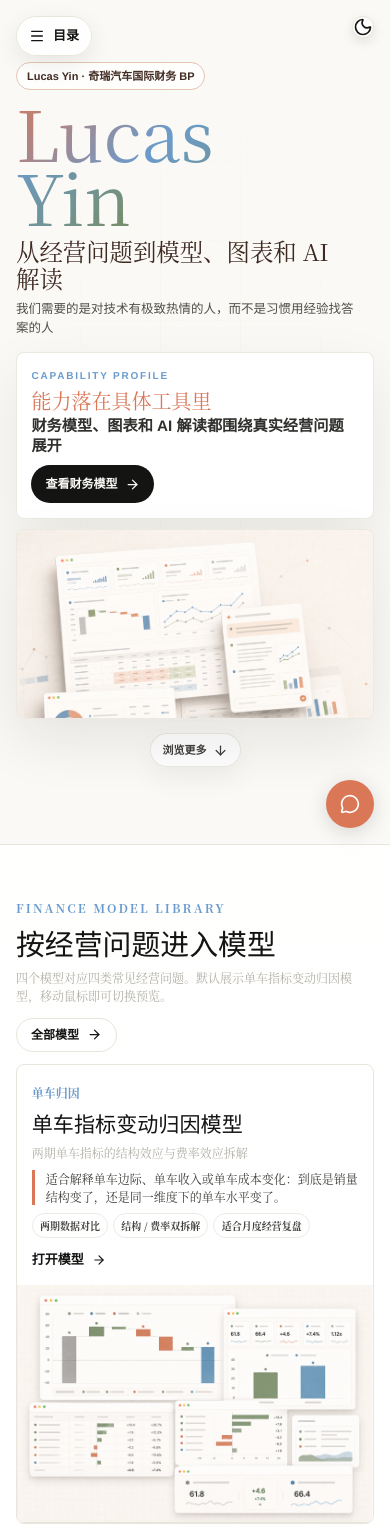
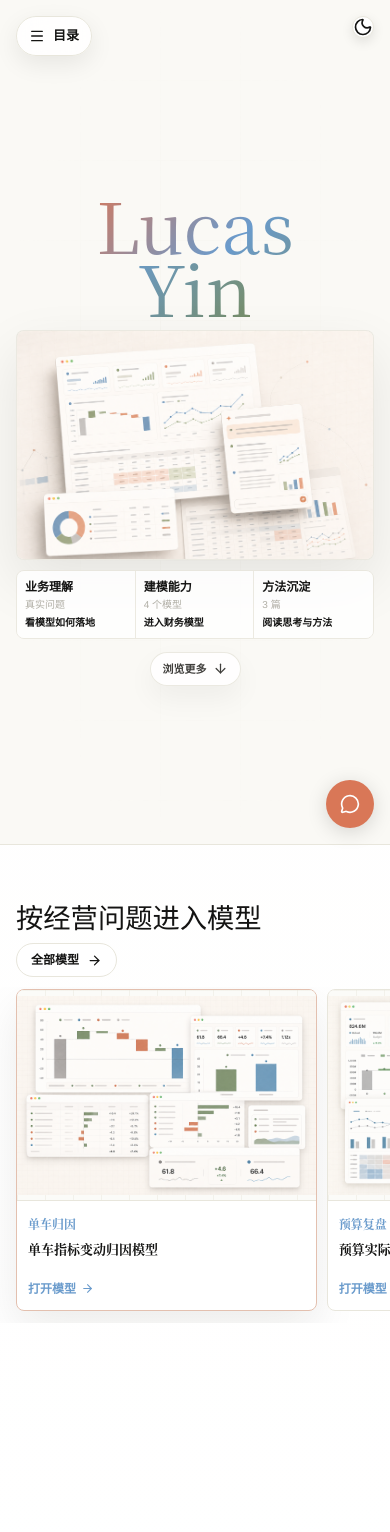
Before and after one commit to yinpengtao2002-ai/yinpengtao2002-ai.github.io, a Next.js app: page / in a window 390 px wide. Shown: the top 1532 px of the page. Built offline with nearby package versions, Linux system fonts and the light colour scheme.

Commit message:
Polish mobile homepage flow

```diff
--- a/src/app/globals.css
+++ b/src/app/globals.css
@@ -639,7 +639,7 @@ h6 {
 .home-hero-floating-widgets {
   position: absolute;
   inset: -30px -28px -22px;
-  z-index: 3;
+  z-index: 1;
   overflow: visible;
   pointer-events: none;
 }
@@ -1377,47 +1377,41 @@ h6 {
   .home-hero {
     align-items: stretch;
     min-height: 100svh;
-    padding-top: clamp(3.9rem, 7svh, 4.5rem);
-    padding-bottom: 1.4rem;
+    padding-top: clamp(3.2rem, 6svh, 3.9rem);
+    padding-bottom: 1.1rem;
   }
 
   .home-hero-frame {
-    gap: 0.75rem;
+    justify-content: center;
+    gap: 0.65rem;
   }
 
   .home-hero-split {
     grid-template-columns: 1fr;
-    gap: 0.85rem;
+    gap: 0.72rem;
   }
 
   .home-hero-left {
-    align-items: flex-start;
+    align-items: center;
+    text-align: center;
   }
 
   .home-hero-title {
-    font-size: clamp(3.3rem, 18vw, 4.8rem);
+    font-size: clamp(3.45rem, 18vw, 4.8rem);
     line-height: 0.9;
+    text-align: center;
   }
 
   .home-hero-eyebrow {
-    min-height: 28px;
-    margin-bottom: 10px;
-    font-size: 11px;
-    padding-inline: 10px;
+    display: none;
   }
 
   .home-hero-slogan {
-    max-width: 340px;
-    margin-top: 11px;
-    font-size: clamp(1.15rem, 6vw, 1.6rem);
-    line-height: 1.16;
+    display: none;
   }
 
   .home-hero-lede {
-    max-width: 340px;
-    margin-top: 8px;
-    font-size: 12.5px;
-    line-height: 1.55;
+    display: none;
   }
 
   .home-hero-proof-list {
@@ -1435,7 +1429,7 @@ h6 {
   }
 
   .home-hero-copy-card {
-    padding: 0.9rem;
+    display: none;
   }
 
   .home-hero-kicker {
@@ -1457,7 +1451,11 @@ h6 {
   }
 
   .home-hero-workflow-strip {
-    display: none;
+    display: grid;
+    grid-template-columns: repeat(3, minmax(0, 1fr));
+    overflow: hidden;
+    border: 1px solid color-mix(in srgb, var(--border) 82%, transparent);
+    border-radius: 8px;
   }
 
   .product-stage-image {
@@ -1465,7 +1463,7 @@ h6 {
   }
 
   .product-stage-visual {
-    height: clamp(150px, 23svh, 190px);
+    height: clamp(172px, 28svh, 230px);
   }
 
   .home-primary-action {
@@ -1492,16 +1490,15 @@ h6 {
     font-size: 10px !important;
   }
 
-  .home-proof-body {
-    min-height: 32px;
-    margin: 5px 0 0;
+  .home-hero-workflow-strip .home-proof-body {
+    display: none;
+  }
+
+  .home-hero-workflow-strip .home-proof-link {
+    display: block;
+    margin-top: 5px;
     font-size: 10.5px;
-    line-height: 1.48;
-    -webkit-line-clamp: 2;
-  }
-
-  .home-proof-link {
-    display: none;
+    line-height: 1.25;
   }
 
   .home-hero-continue {
@@ -1518,22 +1515,18 @@ h6 {
   .home-finance-header {
     align-items: flex-start;
     flex-direction: column;
-    gap: 0.75rem;
-    margin-bottom: 12px;
+    gap: 0.55rem;
+    margin-bottom: 10px;
+  }
+
+  .home-finance-kicker,
+  .home-finance-intro {
+    display: none;
   }
 
   .home-finance-title {
-    font-size: clamp(1.6rem, 7.4vw, 2rem);
-    margin-bottom: 7px;
-  }
-
-  .home-finance-intro {
-    display: -webkit-box;
-    font-size: 12px;
-    line-height: 1.55;
-    -webkit-box-orient: vertical;
-    -webkit-line-clamp: 2;
-    overflow: hidden;
+    font-size: clamp(1.55rem, 7vw, 1.92rem);
+    margin-bottom: 0;
   }
 
   .home-finance-library-link {
@@ -1542,9 +1535,12 @@ h6 {
   }
 
   .home-finance-showcase {
-    display: grid;
-    grid-template-columns: 1fr;
-    gap: 10px;
+    display: block;
+    min-height: 0;
+  }
+
+  .home-finance-stage {
+    display: none;
   }
 
   .home-finance-stage-copy {
@@ -1591,20 +1587,43 @@ h6 {
   }
 
   .home-finance-switcher {
-    grid-template-columns: repeat(2, minmax(0, 1fr));
-    gap: 8px;
+    display: flex;
+    grid-template-columns: none;
+    gap: 10px;
+    margin-inline: -16px;
+    overflow-x: auto;
+    overscroll-behavior-x: contain;
+    padding: 2px 16px 12px;
+    scroll-padding-inline: 16px;
+    scroll-snap-type: x mandatory;
+    -webkit-overflow-scrolling: touch;
+  }
+
+  .home-finance-switcher::-webkit-scrollbar {
+    display: none;
+  }
+
+  .home-finance-switch-card {
+    flex: 0 0 min(84%, 330px);
+    scroll-snap-align: center;
   }
 
   .home-finance-switch-card .finance-model-preview {
-    display: none;
+    display: block;
+    aspect-ratio: 1.42;
   }
 
   .home-finance-switch-copy {
-    padding: 9px 10px;
+    padding: 10px 11px 11px;
   }
 
   .home-finance-switch-copy strong {
-    font-size: 12px;
+    display: -webkit-box;
+    min-height: 34px;
+    font-size: 13px;
+    -webkit-box-orient: vertical;
+    -webkit-line-clamp: 2;
+    overflow: hidden;
   }
 
   .home-finance-switch-open {
@@ -1615,6 +1634,19 @@ h6 {
   .home-section {
     padding-top: 3.4rem;
     padding-bottom: 3.4rem;
+  }
+
+  .home-finance-section {
+    align-items: flex-start;
+    height: 100svh;
+    min-height: 100svh;
+    overflow: hidden;
+    padding-top: clamp(3.35rem, 7svh, 3.9rem);
+    padding-bottom: 0.95rem;
+  }
+
+  .home-section.home-finance-section {
+    align-items: flex-start;
   }
 
   .finance-index-page {
--- a/src/components/home/CapabilityHero.tsx
+++ b/src/components/home/CapabilityHero.tsx
@@ -1,6 +1,6 @@
 "use client";
 
-import { motion } from "framer-motion";
+import { motion, type Transition } from "framer-motion";
 import Link from "next/link";
 import type { MouseEvent } from "react";
 import { ArrowDown, ArrowRight } from "lucide-react";
@@ -11,6 +11,7 @@ import { useViewportProfile } from "@/lib/useLowMotionMode";
 
 const UI_FONT =
   'var(--font-poppins), "PingFang SC", "Hiragino Sans GB", "Microsoft YaHei", "Helvetica Neue", Arial, sans-serif';
+const HERO_EASE = [0.22, 1, 0.36, 1] as const;
 
 const PROOFS = [
   {
@@ -37,10 +38,26 @@ const PROOFS = [
 ];
 
 export default function CapabilityHero() {
-  const { lowMotion } = useViewportProfile();
-  const centerHoldDelay = 1;
-  const leftInitial = lowMotion ? { opacity: 0, y: 16 } : { opacity: 1, x: "min(430px, 32vw)" };
-  const rightInitial = lowMotion ? { opacity: 0, y: 16 } : { opacity: 0, x: "min(110px, 8vw)" };
+  const { isMobileLike, lowMotion, prefersReducedMotion } = useViewportProfile();
+  const centerHoldDelay = isMobileLike ? 0.95 : 1;
+  const shouldReduceMotion = prefersReducedMotion || (lowMotion && !isMobileLike);
+  const heroAnimate = { opacity: 1, x: 0, y: 0 };
+  const leftInitial = shouldReduceMotion
+    ? { opacity: 0, y: 16 }
+    : isMobileLike
+      ? { opacity: 1, x: 0, y: "20svh" }
+      : { opacity: 1, x: "min(430px, 32vw)" };
+  const rightInitial = shouldReduceMotion
+    ? { opacity: 0, y: 16 }
+    : isMobileLike
+      ? { opacity: 0, x: 0, y: 18 }
+      : { opacity: 0, x: "min(110px, 8vw)" };
+  const leftTransition: Transition = shouldReduceMotion
+    ? { duration: 0.42, ease: HERO_EASE }
+    : { duration: isMobileLike ? 0.72 : 0.78, delay: centerHoldDelay, ease: HERO_EASE };
+  const rightTransition: Transition = shouldReduceMotion
+    ? { duration: 0.42, ease: HERO_EASE }
+    : { duration: isMobileLike ? 0.62 : 0.72, delay: centerHoldDelay + 0.12, ease: HERO_EASE };
   const handleBrowseMore = (event: MouseEvent<HTMLAnchorElement>) => {
     event.preventDefault();
 
@@ -48,7 +65,7 @@ export default function CapabilityHero() {
     if (!target) return;
 
     target.scrollIntoView({
-      behavior: lowMotion ? "auto" : "smooth",
+      behavior: prefersReducedMotion ? "auto" : "smooth",
       block: "start",
     });
     window.history.pushState(null, "", "#finance");
@@ -65,13 +82,10 @@ export default function CapabilityHero() {
       <div className="home-shell home-hero-frame">
         <div className="home-hero-split">
           <motion.div
+            key={`hero-left-${isMobileLike ? "mobile" : "desktop"}`}
             initial={leftInitial}
-            animate={lowMotion ? { opacity: 1, x: 0, y: 0 } : { opacity: 1, x: 0, y: 0 }}
-            transition={
-              lowMotion
-                ? { duration: 0.48, ease: [0.22, 1, 0.36, 1] }
-                : { duration: 0.78, delay: centerHoldDelay, ease: [0.22, 1, 0.36, 1] }
-            }
+            animate={heroAnimate}
+            transition={leftTransition}
             className="home-hero-left"
           >
             <p className="home-hero-eyebrow">Lucas Yin · 奇瑞汽车国际财务 BP</p>
@@ -87,13 +101,10 @@ export default function CapabilityHero() {
           </motion.div>
 
           <motion.div
+            key={`hero-right-${isMobileLike ? "mobile" : "desktop"}`}
             initial={rightInitial}
-            animate={lowMotion ? { opacity: 1, x: 0, y: 0 } : { opacity: 1, x: 0, y: 0 }}
-            transition={
-              lowMotion
-                ? { duration: 0.48, ease: [0.22, 1, 0.36, 1] }
-                : { duration: 0.72, delay: centerHoldDelay + 0.12, ease: [0.22, 1, 0.36, 1] }
-            }
+            animate={heroAnimate}
+            transition={rightTransition}
             className="home-hero-right"
           >
             <div className="home-hero-right-stack">
--- a/src/components/home/HomeFinanceSection.tsx
+++ b/src/components/home/HomeFinanceSection.tsx
@@ -39,6 +39,10 @@ export default function HomeFinanceSection() {
   const activeModel =
     financeModels.find((model) => model.slug === activeSlug) ??
     defaultModel;
+  const switcherModels = [
+    ...financeModels.filter((model) => model.slug === DEFAULT_MODEL_SLUG),
+    ...financeModels.filter((model) => model.slug !== DEFAULT_MODEL_SLUG),
+  ];
 
   if (!activeModel) {
     return null;
@@ -93,7 +97,7 @@ export default function HomeFinanceSection() {
             className="home-finance-switcher"
             onMouseLeave={() => setActiveSlug(DEFAULT_MODEL_SLUG)}
           >
-            {financeModels.map((model) => {
+            {switcherModels.map((model) => {
               const isActive = model.slug === activeModel.slug;
               return (
                 <Link
```
Also changed, not shown: 1 other file (tests, documents, lock files or other folders).
